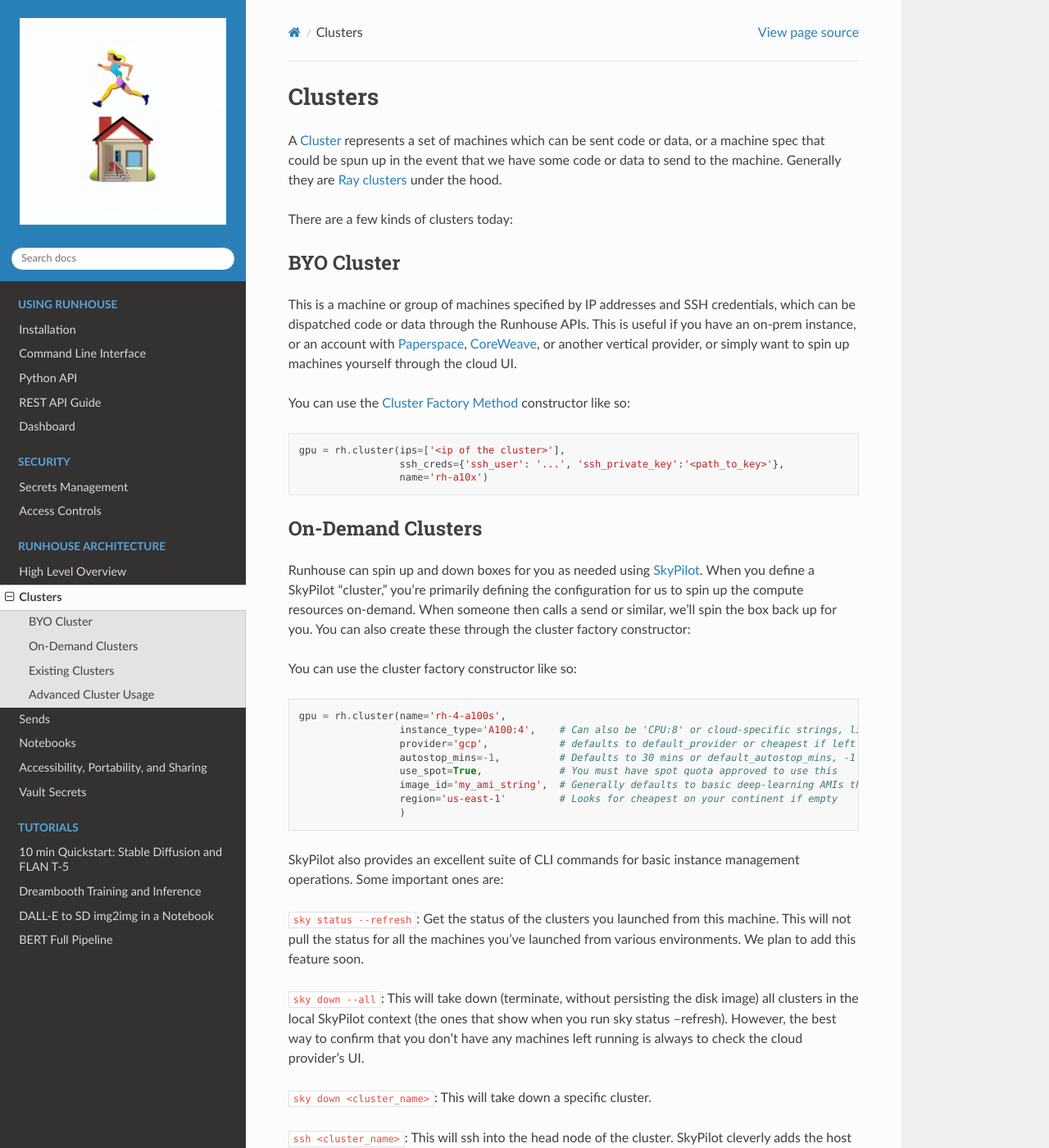
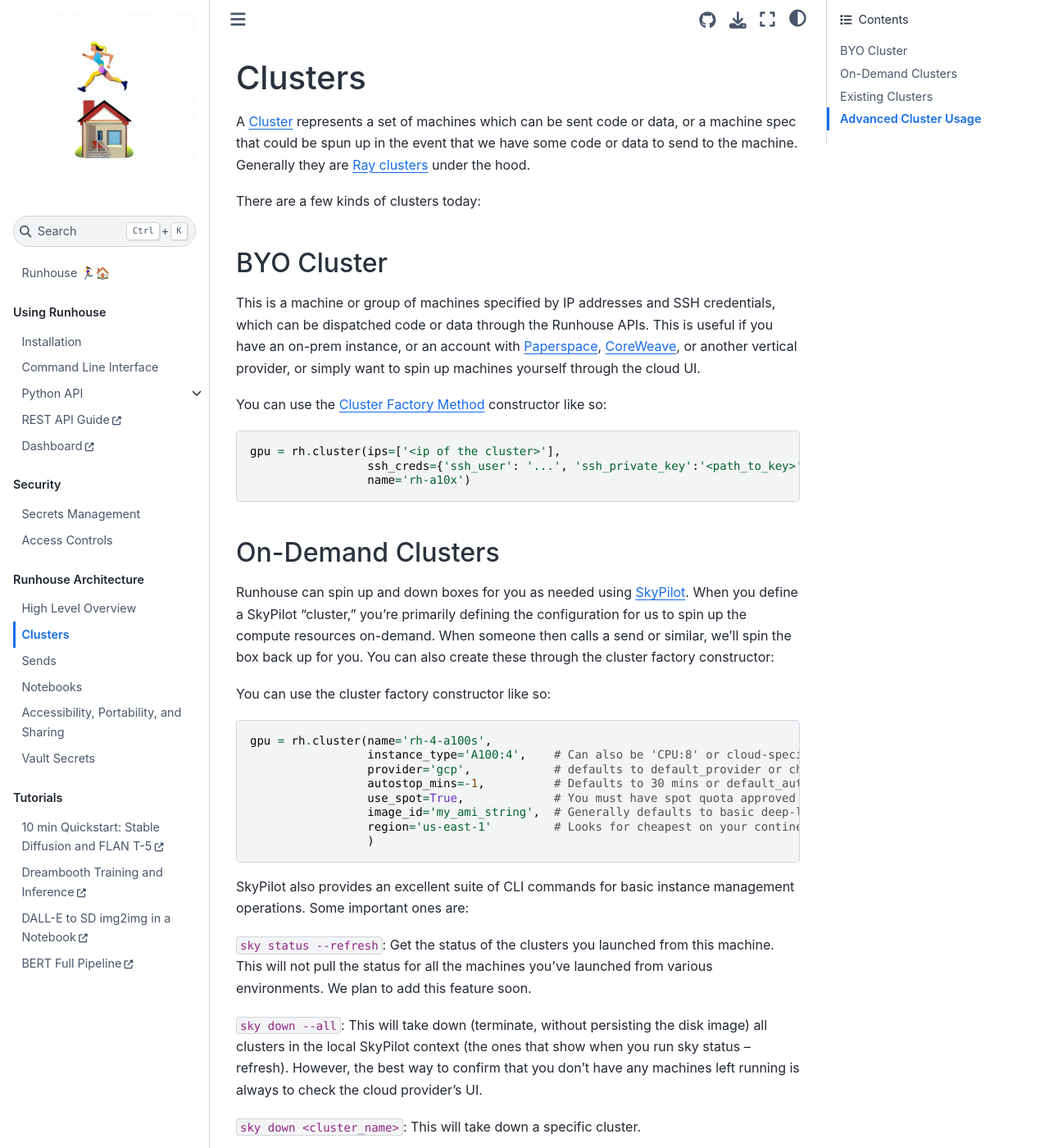
Before and after one commit to run-house/runhouse, a Sphinx documentation site: the page built from docs/overview/clusters.rst, in a window 1280 px wide and 1400 px high. Shown: the whole window at 82% size. Built offline with Sphinx 7.4.7 and the Sphinx Book theme 1.1.4, drawn with Linux system fonts in a browser that asks for light colours; cross-references to code outside the pages are shown as plain code; some of the changed text lies outside the part shown.

Commit message:
add sphinx type hints

```diff
--- a/docs/conf.py
+++ b/docs/conf.py
@@ -35,6 +35,7 @@
     "sphinx.ext.viewcode",
     "sphinx.ext.napoleon",
     "sphinx.ext.autosectionlabel",
+    'sphinx_autodoc_typehints',
     "sphinx_click.ext",
     "myst_parser",
     "sphinx_thebe",
@@ -54,8 +55,8 @@
 # The theme to use for HTML and HTML Help pages.  See the documentation for
 # a list of builtin themes.
 #
-html_theme = "sphinx_rtd_theme"
-# html_theme = 'sphinx_book_theme'
+# html_theme = "sphinx_rtd_theme"
+html_theme = 'sphinx_book_theme'
 
 html_title = "Runhouse"
 html_logo = "_static/rh_1.jpeg"
@@ -73,6 +74,12 @@
     "use_edit_page_button": False,
 }
 
+html_show_sourcelink = False
+
+# pygments_style = None
+# autosummary_generate = True
+# napolean_use_rtype = False
+
 # Add any paths that contain custom static files (such as style sheets) here,
 # relative to this directory. They are copied after the builtin static files,
 # so a file named "default.css" will overwrite the builtin "default.css".
--- a/docs/overview/clusters.rst
+++ b/docs/overview/clusters.rst
@@ -3,7 +3,7 @@
 
 A :ref:`Cluster` represents a set of machines which can be sent code or data, or a machine spec that could be spun up in the
 event that we have some code or data to send to the machine.
-Generally they are `Ray clusters <https://docs.ray.io/en/latest/cluster/getting-started.html/>`_ under the hood.
+Generally they are `Ray clusters <https://docs.ray.io/en/latest/cluster/getting-started.html>`_ under the hood.
 
 There are a few kinds of clusters today:
 
--- a/docs/overview/overview.rst
+++ b/docs/overview/overview.rst
@@ -12,7 +12,7 @@
 
 Compute
 ~~~~~~~
-The :ref:`Sends`, :ref:`Clusters`, and :ref:`Packages` APIs allow a seamless flow of code and execution across local and remote compute.
+The :ref:`Sends`, :ref:`Clusters`, and :ref:`Package` APIs allow a seamless flow of code and execution across local and remote compute.
 They blur the line between program execution and deployment, providing both a path of least resistence for running a
 sub-routine on specific hardware, while unceremoniously turning that sub-routine into a reusable service.
 
@@ -22,7 +22,7 @@
 
 Data
 ~~~~
-The :ref:`Folders`, :ref:`Tables`, and :ref:`Blob` APIs provide a simple interface for storing, recalling, and moving data between the
+The :ref:`Folder`, :ref:`Table`, and :ref:`Blob` APIs provide a simple interface for storing, recalling, and moving data between the
 user's laptop, remote compute, cloud storage, and specialized storage (e.g. data warehouses).
 They provide least-common-denominator APIs across providers, allowing users to easily specify the actions they want
 to take on the data without needed to dig into provider-specific APIs.
--- a/docs/requirements.txt
+++ b/docs/requirements.txt
@@ -4,6 +4,7 @@
 sphinx-thebe==0.1.2
 sphinx-click==4.3.0
 sphinx-copybutton==0.5.1
+sphinx_autodoc_typehints==1.17.0
 myst-parser==0.18.1
 pyarrow==9.0.0
 Pint==0.20.1
```
